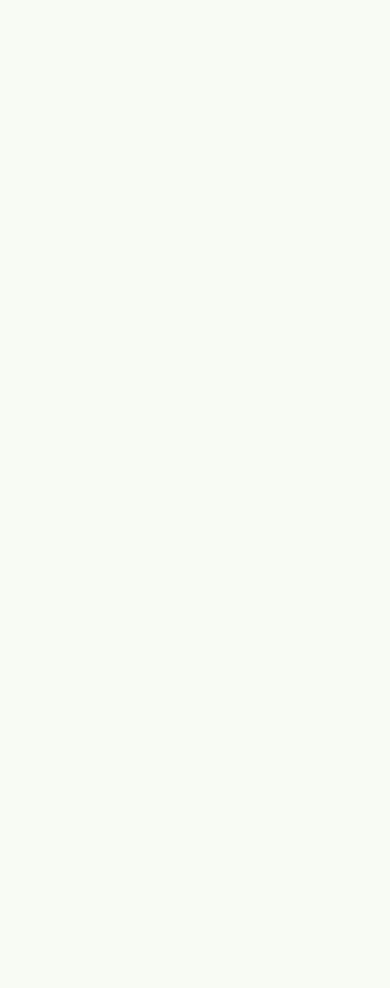
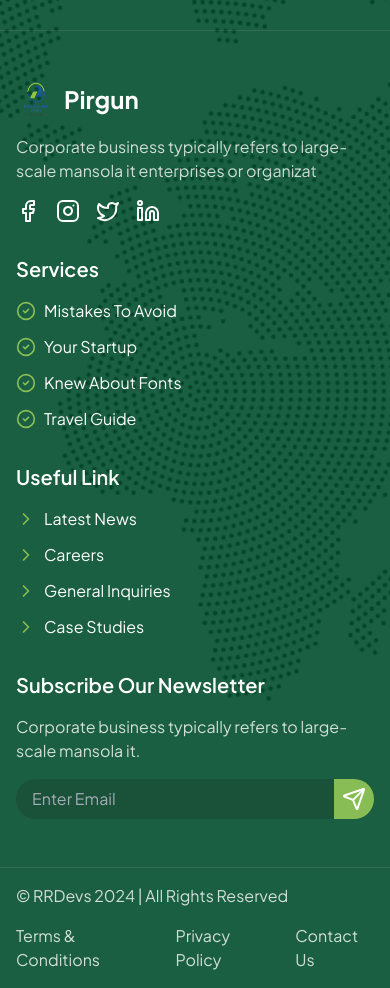
Before and after one commit to desirediv0/pirgun, a Next.js app: page / in a window 390 px wide. Shown: the part 7860-8848 px from the top of the page. Before the commit the page ends 7650 px from the top, so only its background shows below. Built offline with nearby package versions, Linux system fonts and the light colour scheme.

Commit message:
Add Footer component and integrate it into RootLayout for improved site structure

```diff
--- /dev/null
+++ b/src/app/_components/Footer.jsx
@@ -0,0 +1,149 @@
+import {
+  Send,
+  Facebook,
+  Instagram,
+  Linkedin,
+  Twitter,
+  CheckCircle2,
+  ChevronRight,
+  Camera,
+  Globe
+} from "lucide-react"
+import Image from "next/image"
+import Link from "next/link"
+
+export default function Footer() {
+  return (
+    <footer className="bg-[#004D2C] text-white relative overflow-hidden">
+      {/* Background Map Overlay */}
+      <div
+        className="absolute inset-0 opacity-10 pointer-events-none"
+        style={{
+          backgroundImage: "url('/world.jpg')",
+          backgroundSize: "cover",
+          backgroundPosition: "top",
+        }}
+      />
+
+      {/* Top Support Section */}
+      <div className="container mx-auto px-4 py-8 grid md:grid-cols-2 gap-8 border-b border-white/10">
+        <div className="flex items-center gap-4">
+          <div className="bg-[#7AB641] rounded-full p-4">
+            <Camera className="w-10 h-10 text-white" />
+          </div>
+          <h3 className="text-2xl font-semibold">
+            Need Any Support For<br />Tour And Visa?
+          </h3>
+        </div>
+        <div className="flex items-center gap-4">
+          <div className="bg-[#7AB641] rounded-full p-4">
+            <Globe className="w-10 h-10 text-white" />
+          </div>
+          <h3 className="text-2xl font-semibold">
+            Are You Ready For Get<br />Started Travelling?
+          </h3>
+        </div>
+      </div>
+
+      {/* Main Footer Content */}
+      <div className="container mx-auto px-4 py-12 grid md:grid-cols-4 gap-8">
+        {/* Brand Section */}
+        <div className="space-y-4">
+          <Link href="/" className="flex items-center gap-2 text-2xl font-bold">
+            <Image
+              src="/logo.png"
+              alt="Pirgun Logo"
+              width={40}
+              height={40}
+              className="w-10 h-10"
+            />
+            Pirgun
+          </Link>
+          <p className="text-white/80">
+            Corporate business typically refers to large-scale mansola it enterprises or organizat
+          </p>
+          <div className="flex gap-4">
+            <Link href="#" className="hover:text-[#7AB641] transition-colors">
+              <Facebook className="w-6 h-6" />
+            </Link>
+            <Link href="#" className="hover:text-[#7AB641] transition-colors">
+              <Instagram className="w-6 h-6" />
+            </Link>
+            <Link href="#" className="hover:text-[#7AB641] transition-colors">
+              <Twitter className="w-6 h-6" />
+            </Link>
+            <Link href="#" className="hover:text-[#7AB641] transition-colors">
+              <Linkedin className="w-6 h-6" />
+            </Link>
+          </div>
+        </div>
+
+        {/* Services Section */}
+        <div>
+          <h4 className="text-xl font-semibold mb-4">Services</h4>
+          <ul className="space-y-3">
+            {["Mistakes To Avoid", "Your Startup", "Knew About Fonts", "Travel Guide"].map((item) => (
+              <li key={item} className="flex items-center gap-2">
+                <CheckCircle2 className="w-5 h-5 text-[#7AB641]" />
+                <Link href="#" className="hover:text-[#7AB641] transition-colors">
+                  {item}
+                </Link>
+              </li>
+            ))}
+          </ul>
+        </div>
+
+        {/* Useful Links Section */}
+        <div>
+          <h4 className="text-xl font-semibold mb-4">Useful Link</h4>
+          <ul className="space-y-3">
+            {["Latest News", "Careers", "General Inquiries", "Case Studies"].map((item) => (
+              <li key={item} className="flex items-center gap-2">
+                <ChevronRight className="w-5 h-5 text-[#7AB641]" />
+                <Link href="#" className="hover:text-[#7AB641] transition-colors">
+                  {item}
+                </Link>
+              </li>
+            ))}
+          </ul>
+        </div>
+
+        {/* Newsletter Section */}
+        <div>
+          <h4 className="text-xl font-semibold mb-4">Subscribe Our Newsletter</h4>
+          <p className="mb-4 text-white/80">
+            Corporate business typically refers to large-scale mansola it.
+          </p>
+          <div className="flex">
+            <input
+              type="email"
+              placeholder="Enter Email"
+              className="flex-1 px-4 py-2 bg-black/20 rounded-l-full focus:outline-none"
+            />
+            <button className="bg-[#7AB641] p-2 rounded-r-full hover:bg-[#7AB641]/90 transition-colors">
+              <Send className="w-6 h-6" />
+            </button>
+          </div>
+        </div>
+      </div>
+
+      {/* Bottom Bar */}
+      <div className="border-t border-white/10">
+        <div className="container mx-auto px-4 py-4 flex flex-wrap justify-between items-center gap-4">
+          <p className="text-white/80">© RRDevs 2024 | All Rights Reserved</p>
+          <div className="flex gap-6">
+            <Link href="#" className="text-white/80 hover:text-[#7AB641] transition-colors">
+              Terms & Conditions
+            </Link>
+            <Link href="#" className="text-white/80 hover:text-[#7AB641] transition-colors">
+              Privacy Policy
+            </Link>
+            <Link href="#" className="text-white/80 hover:text-[#7AB641] transition-colors">
+              Contact Us
+            </Link>
+          </div>
+        </div>
+      </div>
+    </footer>
+  )
+}
--- a/src/app/layout.js
+++ b/src/app/layout.js
@@ -2,6 +2,7 @@ import localFont from "next/font/local";
 import "./globals.css";
 import Navbar from "./_components/Navbar";
 import { Plus_Jakarta_Sans } from "next/font/google";
+import Footer from "./_components/Footer";
 
 const geistSans = localFont({
   src: "./fonts/GeistVF.woff",
@@ -34,6 +35,7 @@ export default function RootLayout({ children }) {
       <Navbar />
       <main className="md:pl-64">
         <div className="mx-auto">{children}</div>
+      <Footer />
       </main>
 
 
```
Also changed, not shown: public/world.jpg (added).
